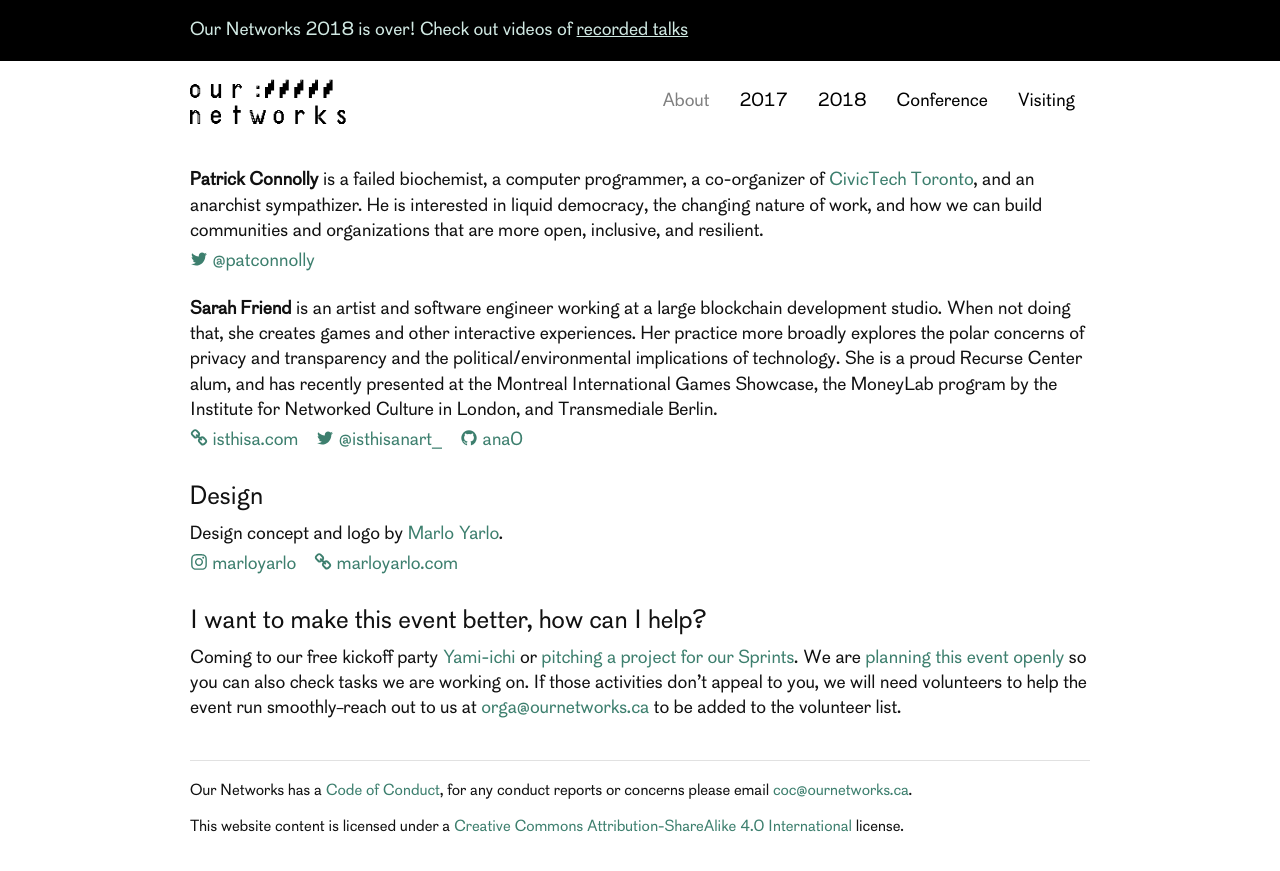
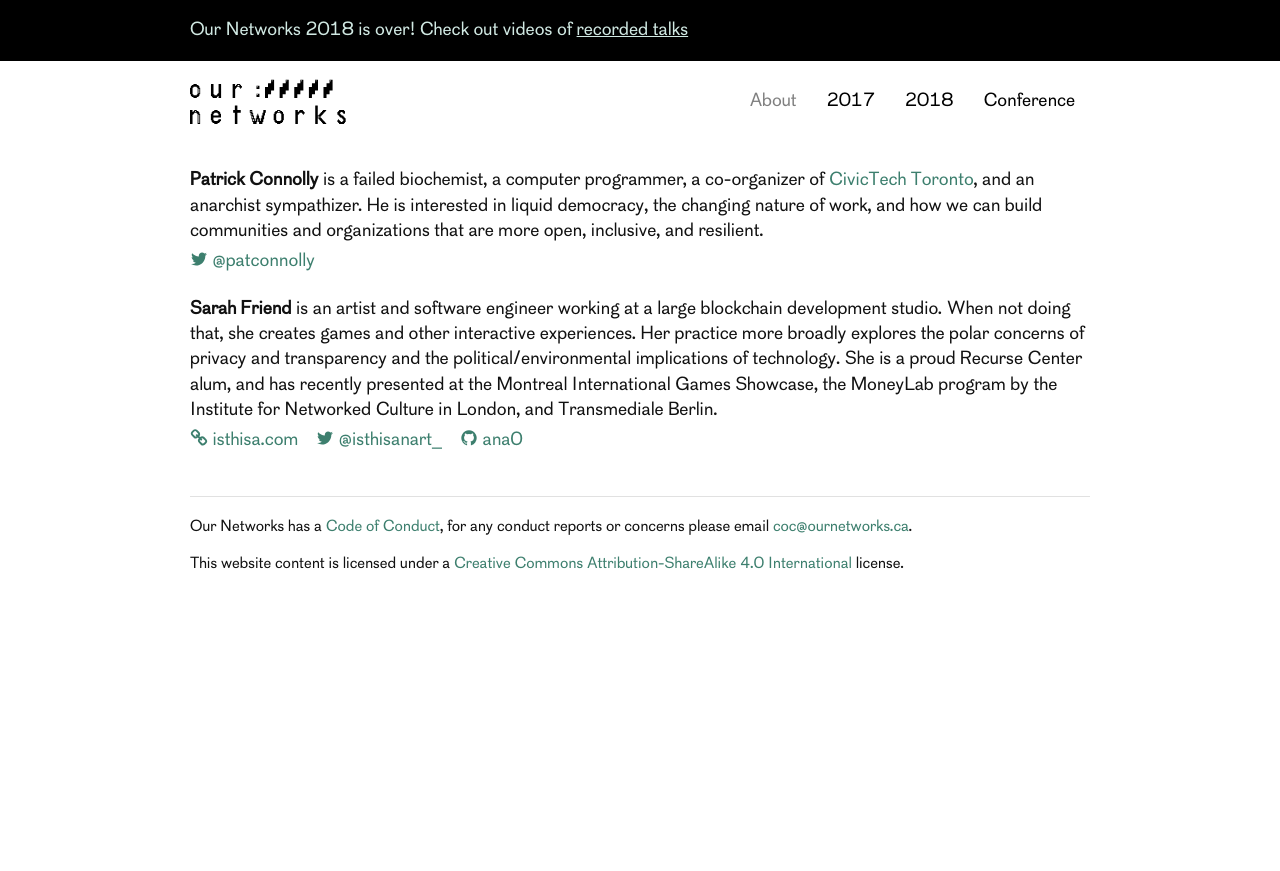
Before and after one commit to ournetworks/ournetworks.ca, a Jekyll site: the page built from about.md, in a window 1280 px wide and 900 px high, scrolled down 1101 px. Shown: the top 871 px of the window. Built offline with Jekyll 4.4.1, drawn with Linux system fonts in a browser that asks for light colours; after the commit the page ends 1738 px from its top, so only the background shows below that.

Commit message:
initial modifications to pages that will continue

```diff
--- a/about.md
+++ b/about.md
@@ -57,16 +56,3 @@
   <li class="bio-sm-list-item"><a href="https://twitter.com/isthisanart_" target="_blank" rel="noopener">{% include icons/twitter.svg %}&nbsp;@isthisanart_</a></li>
   <li class="bio-sm-list-item"><a href="https://github.com/ana0" target="_blank" rel="noopener">{% include icons/github.svg %}&nbsp;ana0</a></li>
 </ul>
-
-###  Design
-
-Design concept and logo by [Marlo Yarlo](http://www.marloyarlo.com/).
-
-<ul class="bio-sm-list">
-  <li class="bio-sm-list-item"><a href="https://www.instagram.com/marloyarlo/" target="_blank" rel="noopener">{% include icons/instagram.svg %}&nbsp;marloyarlo</a></li>
-  <li class="bio-sm-list-item"><a href="http://www.marloyarlo.com/" target="_blank" rel="noopener">{% include icons/link.svg %}&nbsp;marloyarlo.com</a></li>
-</ul>
-
-### I want to make this event better, how can I help?
-
-Coming to our free kickoff party [Yami-ichi](/yami-ichi/) or [pitching a project for our Sprints](/sprints/). We are [planning this event openly](https://github.com/ournetworks/2018) so you can also check tasks we are working on. If those activities don't appeal to you, we will need volunteers to help the event run smoothly--reach out to us at <a href="mailto:{{ site.email }}">{{ site.email }}</a> to be added to the volunteer list.
```
Also changed, not shown: other parts of about.md (+0 -1 lines), recorded-talks.md (added, +31 -0 lines), swag.md (+1 -2 lines), visiting.md (+0 -3 lines).
